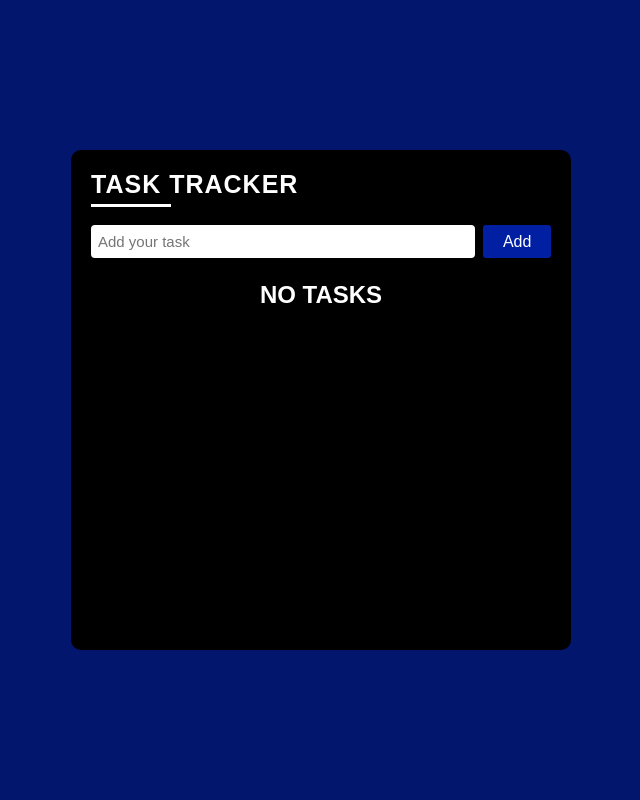
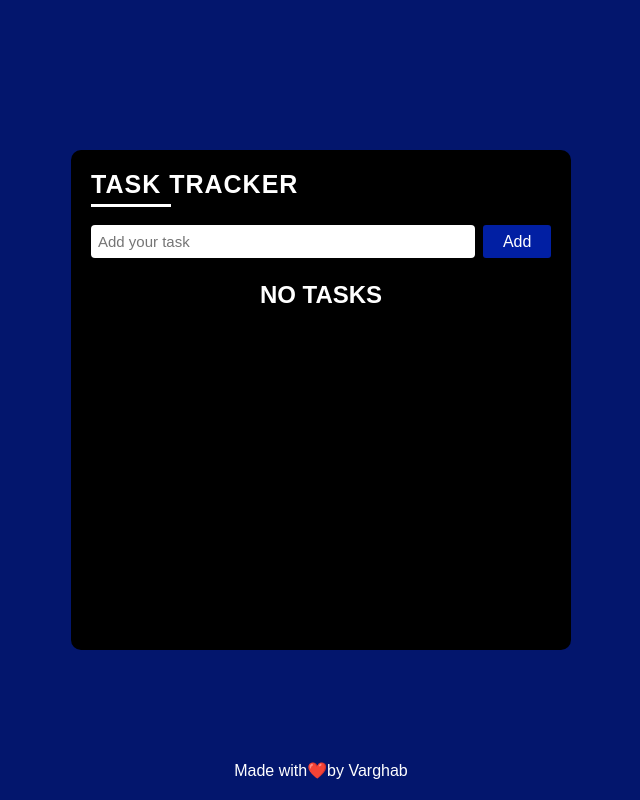
Before and after one commit to Varghab/task-tracker, a React (Create React App) app: page / in a window 1280 px wide. Shown: the whole page, without its empty margins (319-959 px from the left). Built offline with nearby package versions, Linux system fonts and the light colour scheme.

Commit message:
Update App.js

```diff
--- a/src/App.js
+++ b/src/App.js
@@ -3,9 +3,10 @@ import './App.css';
 
 function App() {
   return (
-    <div className="App">
-        <Box />
-    </div>
+      <div className="App">
+          <Box />
+          <p className='info'>Made with❤️by Varghab</p>
+      </div>
   );
 }
 
```
